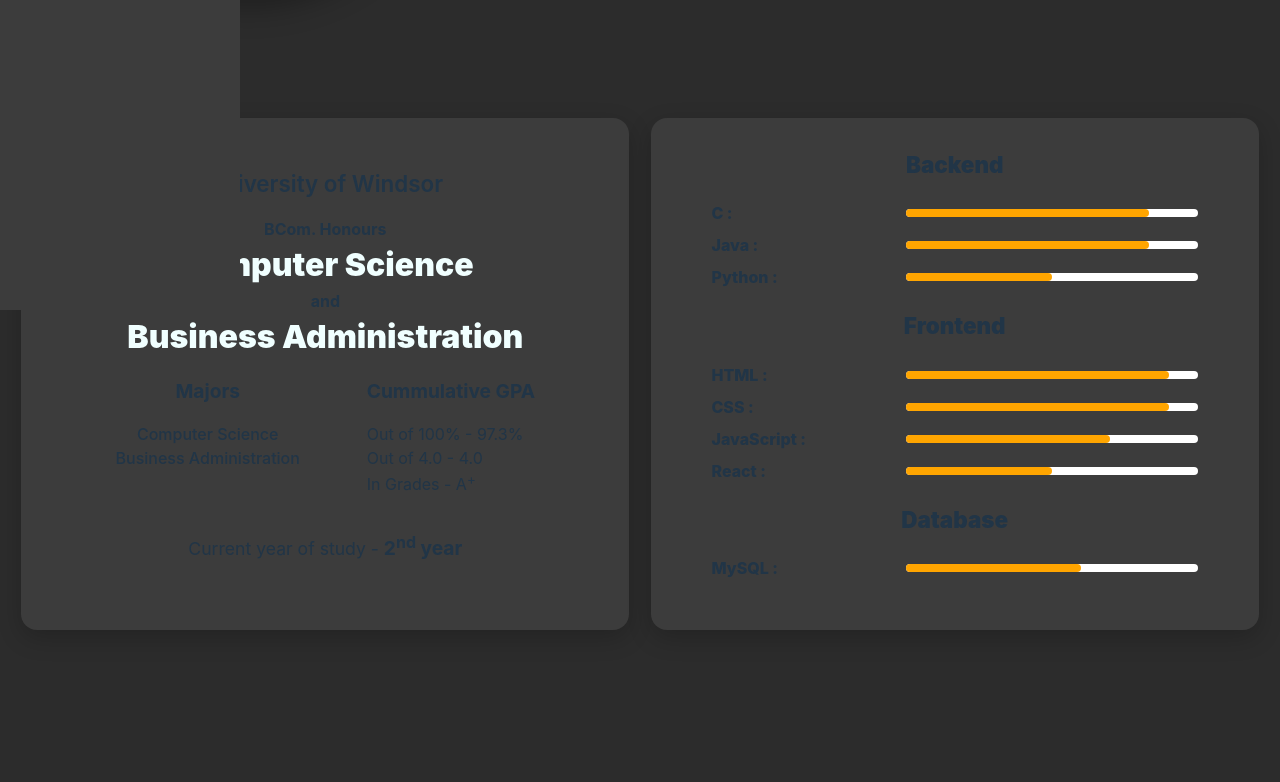
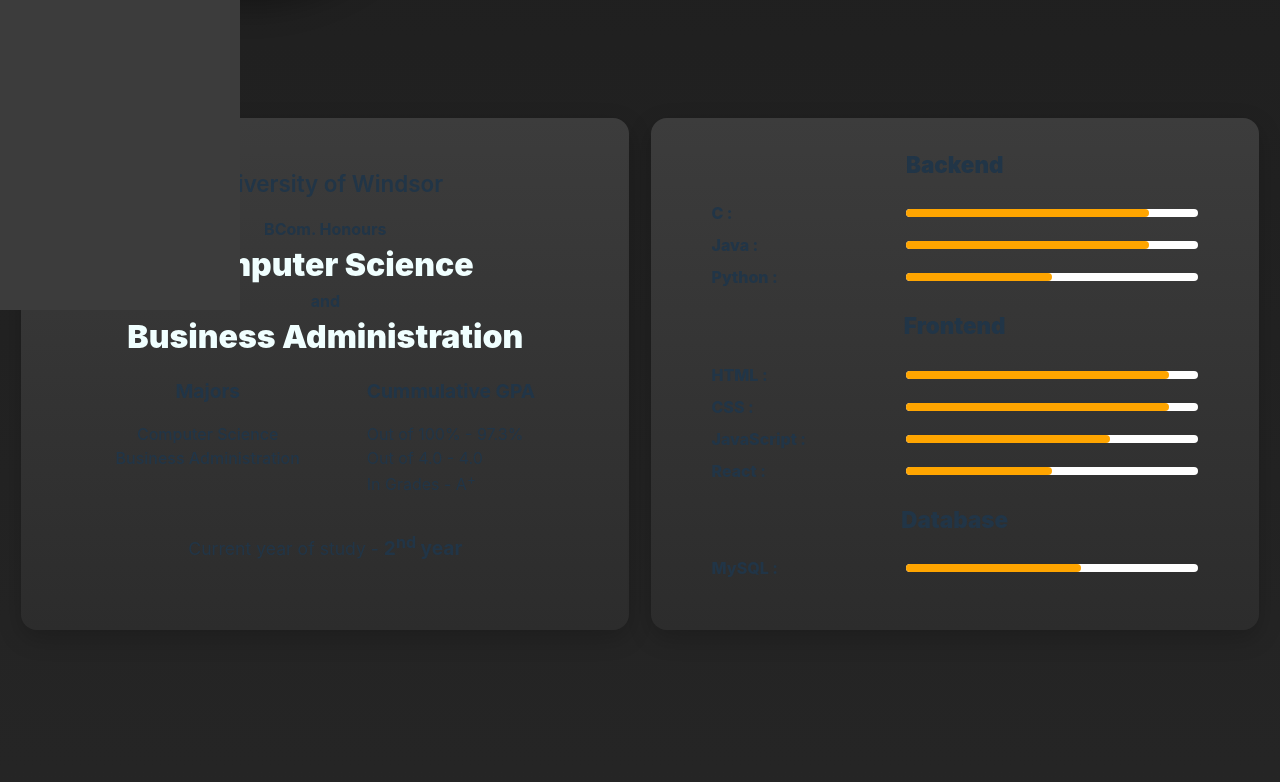
Before and after one commit to techo-anant/anant-portfolio, a React (Vite) app: page / in a window 1280 px wide. Shown: the part 538-1320 px from the top of the page. Built offline with nearby package versions, Linux system fonts and the light colour scheme.

Commit message:
changed the bg color

```diff
--- a/src/App.css
+++ b/src/App.css
@@ -1,5 +1,5 @@
 #root {
-  background-color: #2c2c2c;
+  background: linear-gradient(to bottom, #1c1c1c, #2c2c2c 50%, #1c1c1c 100%);
   text-align: center;
 }
 
--- a/src/Education.css
+++ b/src/Education.css
@@ -2,7 +2,7 @@
     width: 38rem;
     height: 32rem;
     max-width:  95vw;
-    background-color: #3c3c3c;
+    background: linear-gradient(to bottom, #3c3c3c, #2c2c2c);
     border-radius: 16px;
     display: flex;
     flex-direction: column;
--- a/src/Footer.css
+++ b/src/Footer.css
@@ -15,7 +15,7 @@
 }
 
 .foot-sec1:hover {
-    background-color: #3c3c3c;
+    background-color: #333333;
     box-shadow: inset 0 0 0 1.5px #333;
 }
 
--- a/src/Languages.css
+++ b/src/Languages.css
@@ -2,7 +2,7 @@
     width: 38rem;
     max-width: 95vw;
     height: 32rem;
-    background-color: #3c3c3c;
+    background: linear-gradient(to bottom, #3c3c3c, #2c2c2c);
     border-radius: 16px;
     display: flex;
     flex-direction: column;
```
